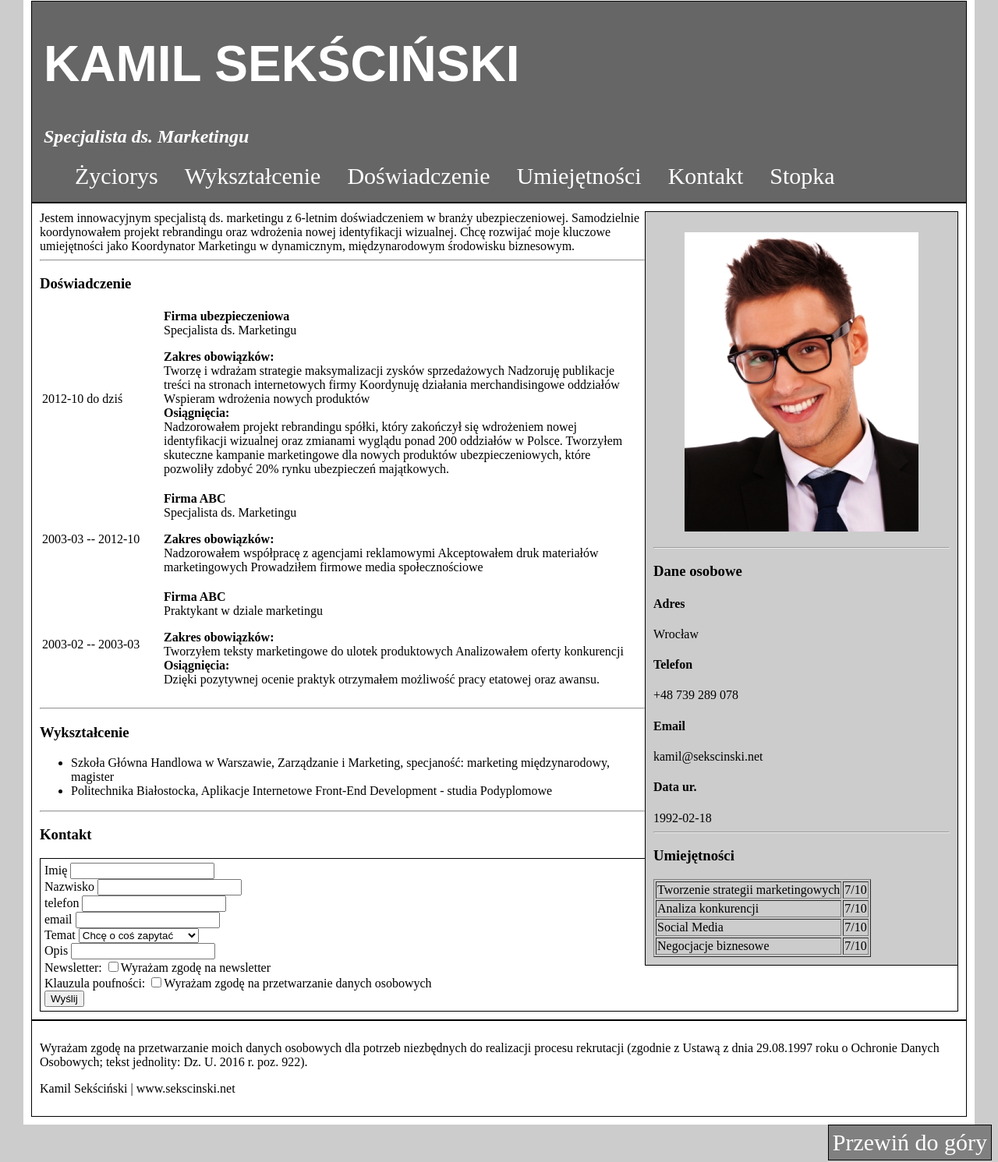
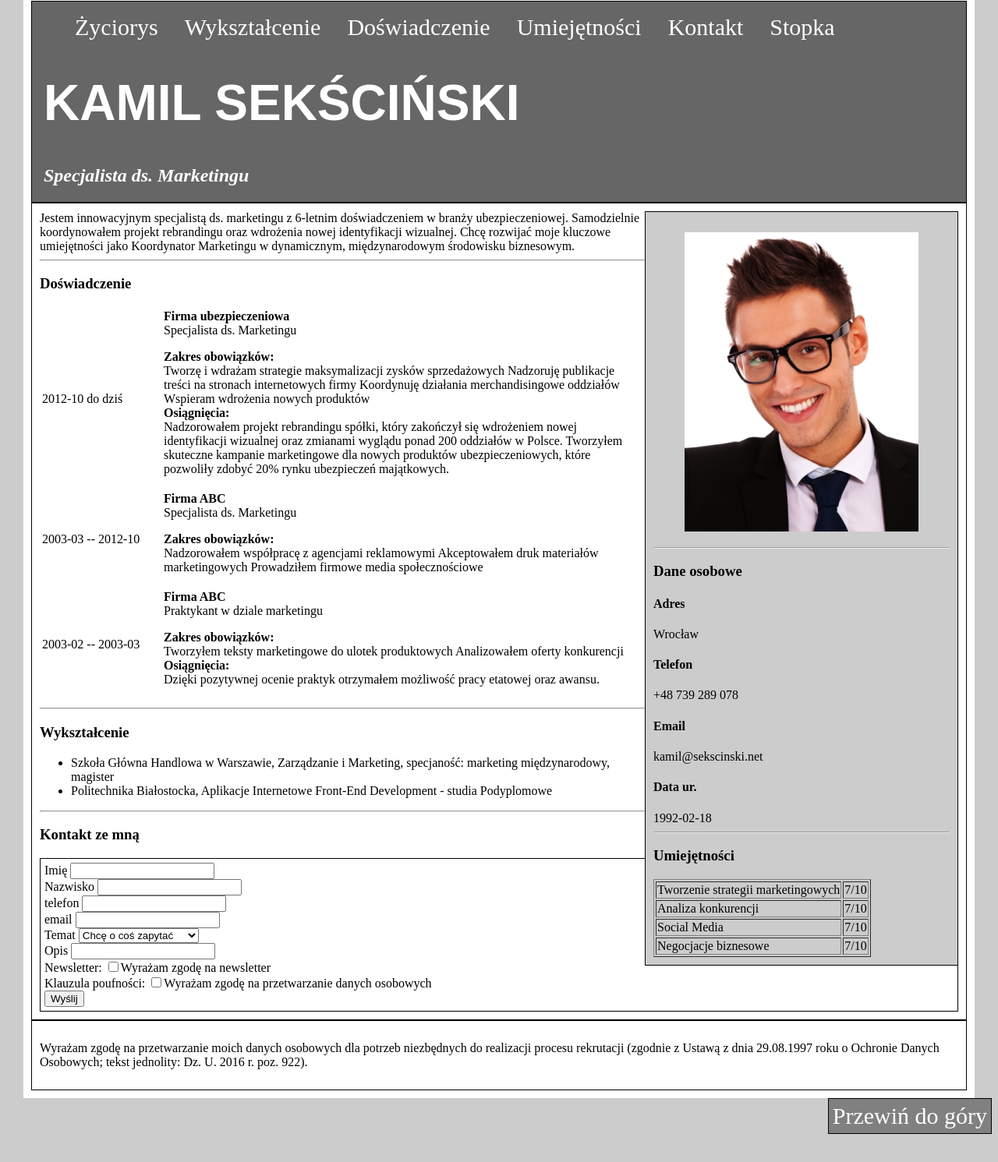
Before and after one commit to KamilSekscinski/grupa3, a plain HTML site: page cv.html in a window 1280 px wide. Shown: the part 17-1508 px from the top of the page at 78% size. After the commit the page ends 1474 px from the top, so only its background shows below. Drawn offline with Linux system fonts and the light colour scheme.

Commit message:
Add files via upload
cv html

```diff
--- a/cv.html
+++ b/cv.html
@@ -17,15 +17,6 @@ and open the template in the editor.
     <body>
         <main class="kartka">
             <header>
-
-                <h1>
-                    Kamil Sekściński
-                </h1>
-                <h2>
-                    Specjalista ds. Marketingu
-                </h2>
-
-
                 <nav class="menu">
             <ul class="menulist">
             <li><a href="#zyciorys">Życiorys</a></li>
@@ -37,10 +28,19 @@ and open the template in the editor.
             </ul>
 
             </nav>
+                <h1>
+                    Kamil Sekściński
+                </h1>
+                <h2>
+                    Specjalista ds. Marketingu
+                </h2>
+
+
+
 
             </header>
             <div class="blokGlowny">
-               <article>
+
                 <aside>
                    <figure>
                     <img src="img/cv_image.jpg" alt="Kamil Sekściński"/>
@@ -159,8 +159,9 @@ Dzięki pozytywnej ocenie praktyk otrzymałem możliwość pracy etatowej oraz a
                    </ul>
                     </section>
                     <hr>
-                    <section id="kontakt">
-                        <h3>Kontakt</h3>
+
+                   <section id="kontakt">
+                        <h3>Kontakt ze mną</h3>
                         <!--formularz wysyłka na email podany-->
                    <form action="" class="contact_form" id="formularz" method="get">
                        <label for="im">Imię</label>
@@ -193,14 +194,14 @@ Dzięki pozytywnej ocenie praktyk otrzymałem możliwość pracy etatowej oraz a
 
 
 
-                </article>
             </div>
             <section id="stopka">
                <footer>
+
                 <p>
                         Wyrażam zgodę na przetwarzanie moich danych osobowych dla potrzeb niezbędnych do realizacji procesu rekrutacji (zgodnie z Ustawą z dnia 29.08.1997 roku o Ochronie Danych Osobowych; tekst jednolity: Dz. U. 2016 r. poz. 922).
                     </p>
-                    <p>Kamil Sekściński | www.sekscinski.net </p>
+
 
                </footer>
 
```
